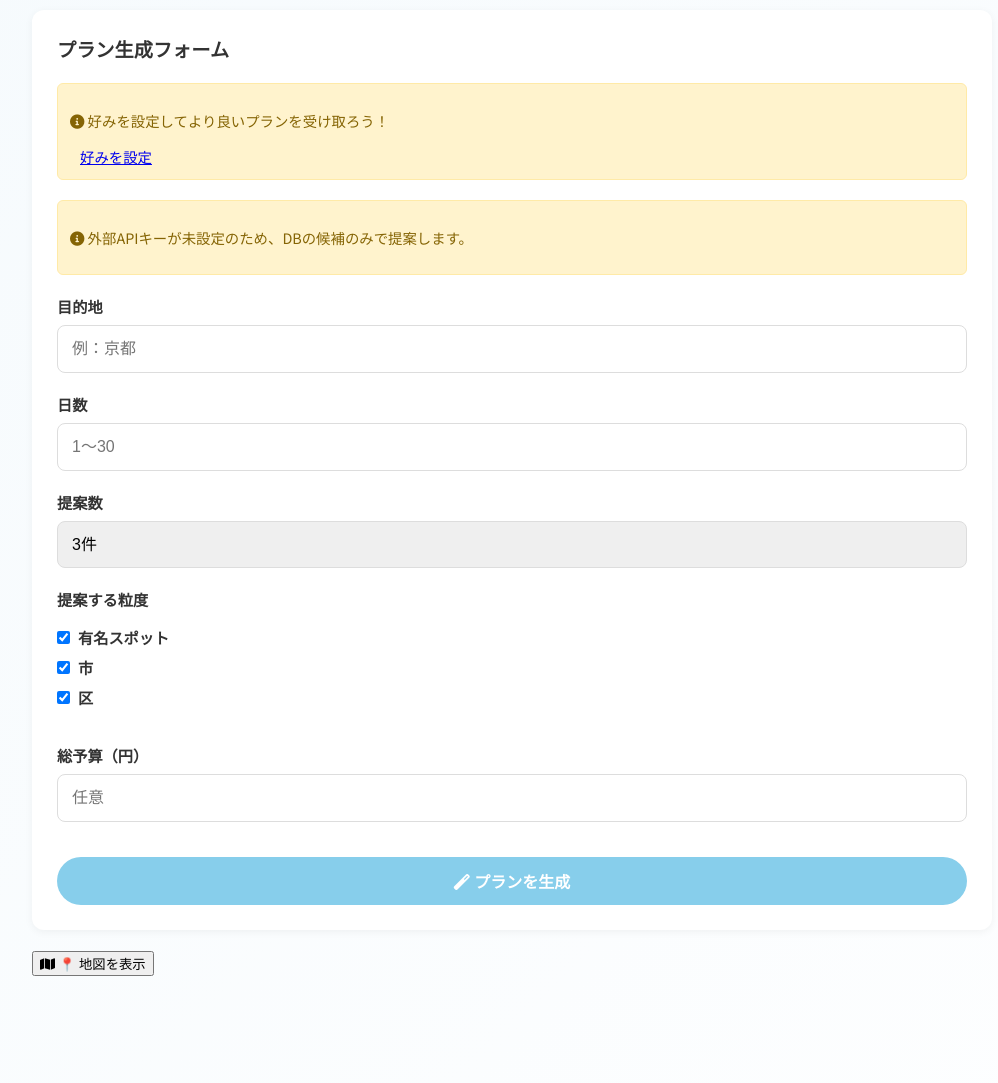
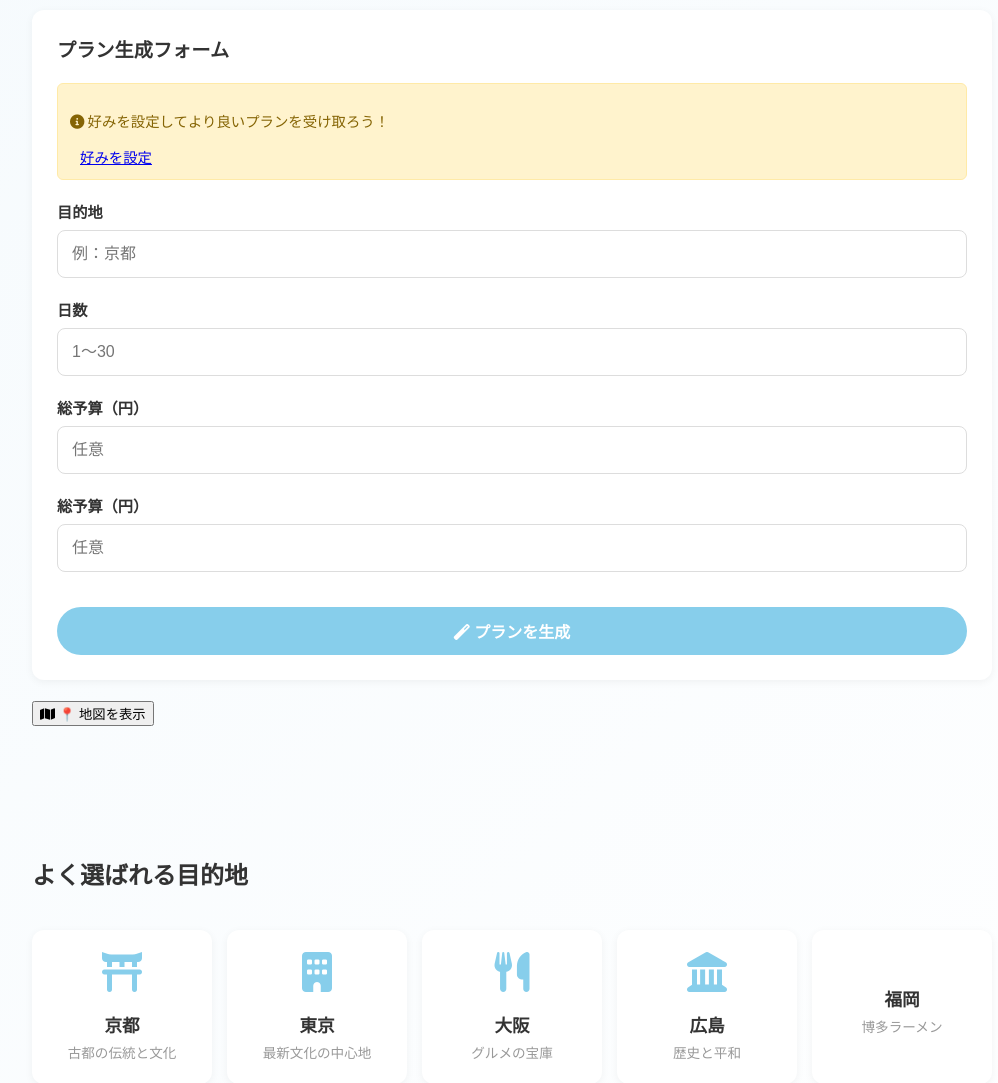
Before and after one commit to akijun1106/trip, a Django app: page /plan/suggest/ in a window 1280 px wide. Shown: the part 250-1333 px from the top of the page, without its empty margins (128-1126 px from the left). Run offline with Django 5.2, Linux system fonts and the light colour scheme; the visitor is signed in with stand-in values (Sample User, id 1).

Commit message:
Remove Google Places API and simplify plan suggestion form

```diff
--- a/travel/forms.py
+++ b/travel/forms.py
@@ -65,29 +65,3 @@ class TravelPlanRequestForm(forms.Form):
             'placeholder': '任意',
         })
     )
-
-    AREA_LEVEL_CHOICES = [
-        ('spot', '有名スポット'),
-        ('city', '市'),
-        ('ward', '区'),
-    ]
-    area_levels = forms.MultipleChoiceField(
-        label='提案する粒度',
-        choices=AREA_LEVEL_CHOICES,
-        widget=forms.CheckboxSelectMultiple(attrs={'class': 'form-check-input'}),
-        initial=['spot', 'city', 'ward'],
-        required=False,
-    )
-
-    SUGGESTION_COUNT_CHOICES = [
-        ('1', '1件'),
-        ('2', '2件'),
-        ('3', '3件'),
-    ]
-    suggestion_count = forms.ChoiceField(
-        label='提案数',
-        choices=SUGGESTION_COUNT_CHOICES,
-        initial='3',
-        widget=forms.Select(attrs={'class': 'form-control'}),
-        required=False,
-    )
--- a/travel/templates/travel/plan_suggestion.html
+++ b/travel/templates/travel/plan_suggestion.html
@@ -67,12 +67,6 @@
                     </div>
                     {% endif %}
 
-                    {% if not api_available %}
-                    <div class="preference-warning">
-                        <p><i class="fas fa-info-circle"></i> 外部APIキーが未設定のため、DBの候補のみで提案します。</p>
-                    </div>
-                    {% endif %}
-
                     <form method="post" class="custom-form">
                         {% csrf_token %}
 
@@ -87,15 +81,8 @@
                         </div>
 
                         <div class="form-group">
-                            <label>{{ form.suggestion_count.label }}</label>
-                            {{ form.suggestion_count }}
-                        </div>
-
-                        <div class="form-group">
-                            <label>{{ form.area_levels.label }}</label>
-                            <div class="form-check-group">
-                                {{ form.area_levels }}
-                            </div>
+                            <label>{{ form.budget.label }}</label>
+                            {{ form.budget }}
                         </div>
 
                         <div class="form-group">
@@ -108,24 +95,6 @@
                         </button>
                     </form>
                 </div>
-
-                {% if suggestions %}
-                <div class="suggestion-box">
-                    <div class="suggestion-header">
-                        <h3><i class="fas fa-lightbulb"></i> AIおすすめ候補</h3>
-                        <span class="suggestion-meta">{{ suggestions|length }}件</span>
-                    </div>
-                    <div class="suggestion-list">
-                        {% for item in suggestions %}
-                        <div class="suggestion-item">
-                            <span class="suggestion-badge">{{ item.label }}</span>
-                            <span class="suggestion-name">{{ item.name }}</span>
-                        </div>
-                        {% endfor %}
-                    </div>
-                    <p class="suggestion-note">この候補をプラン本文に自動で反映しています。</p>
-                </div>
-                {% endif %}
 
                 <!-- 地図ボタン -->
                 <div style="margin-top: 20px;">
--- a/travel/views.py
+++ b/travel/views.py
@@ -15,10 +15,6 @@ from django.conf import settings
 from .plan_generator import generate_travel_plan
 from geopy.distance import geodesic
 from django.contrib.auth.decorators import login_required
-from urllib.parse import urlencode
-from urllib.request import Request, urlopen
-import re
-from collections import Counter
 
 # ホーム画面（おすすめ表示） - ログイン必須
 @login_required(login_url='login')
@@ -177,8 +173,6 @@ def plan_suggestion(request):
     user_preference = UserPreference.objects.filter(user=request.user).first()
     generated_plan = None
     form = TravelPlanRequestForm()
-    api_available = bool(settings.GOOGLE_PLACES_API_KEY)
-    suggestions_for_view = None
 
     if request.method == 'POST':
         form = TravelPlanRequestForm(request.POST)
@@ -186,24 +180,14 @@ def plan_suggestion(request):
             destination = form.cleaned_data['destination']
             days = form.cleaned_data['days']
             budget = form.cleaned_data.get('budget') or None
-            suggestion_count = int(form.cleaned_data.get('suggestion_count') or 3)
-            area_levels = form.cleaned_data.get('area_levels') or ['spot', 'city', 'ward']
 
-            suggestions = _build_place_suggestions(
-                destination=destination,
-                user_preference=user_preference,
-                area_levels=area_levels,
-                suggestion_count=suggestion_count,
-            )
-            suggestions_for_view = suggestions
-
-            # プラン生成
+            # プラン生成（Google API不使用）
             plan_data = generate_travel_plan(
                 destination,
                 days,
                 user_preference,
                 budget,
-                suggestions=suggestions,
+                suggestions=None,
             )
 
             # プランをデータベースに保存
@@ -222,161 +206,7 @@ def plan_suggestion(request):
         'form': form,
         'generated_plan': generated_plan,
         'user_preference': user_preference,
-        'api_available': api_available,
-        'suggestions': suggestions_for_view,
     })
-
-
-def _fetch_google_places(destination):
-    api_key = settings.GOOGLE_PLACES_API_KEY
-    if not api_key:
-        return []
-
-    cache_key = f"places:txt:{destination}"
-    cached = cache.get(cache_key)
-    if cached is not None:
-        return cached
-
-    query = f"{destination} 観光名所"
-    params = {
-        'query': query,
-        'key': api_key,
-        'language': 'ja',
-        'region': 'jp',
-    }
-    url = f"https://maps.googleapis.com/maps/api/place/textsearch/json?{urlencode(params)}"
-
-    try:
-        request = Request(url, headers={'User-Agent': 'Mozilla/5.0'})
-        with urlopen(request, timeout=8) as response:
-            data = json.loads(response.read().decode('utf-8'))
-    except Exception:
-        return []
-
-    results = []
-    for item in data.get('results', [])[:12]:
-        name = item.get('name')
-        address = item.get('formatted_address') or ''
-        if name:
-            results.append({'name': name, 'address': address})
-
-    cache.set(cache_key, results, 60 * 60)
-    return results
-
-
-def _extract_city_ward(address):
-    if not address:
-        return []
-    tokens = re.findall(r'[^\s,]+?[市区]', address)
-    return tokens
-
-
-def _collect_db_candidates(destination):
-    names = list(Destination.objects.values_list('name', flat=True))
-    names += list(TravelPost.objects.values_list('start_point', flat=True))
-    names += list(TravelPost.objects.values_list('end_point', flat=True))
-    filtered = [name for name in names if name and destination in name]
-    return filtered
-
-
-def _get_activity_keywords(activity):
-    return {
-        'shopping': ['商店街', 'モール', '百貨店', 'アウトレット', '駅'],
-        'culture': ['神社', '寺', '美術館', '博物館', '城', '庭園'],
-        'nature': ['公園', '湖', '山', '海', '渓谷'],
-        'nightlife': ['夜景', 'バー', '居酒屋', 'クラブ'],
-        'relax': ['温泉', 'スパ', 'カフェ'],
-        'sports': ['スタジアム', 'アリーナ', 'スキー'],
-        'sightseeing': ['タワー', '城', '寺', '神社', '公園', '展望台'],
-    }.get(activity, [])
-
-
-def _build_place_suggestions(destination, user_preference, area_levels, suggestion_count):
-    activity = user_preference.favorite_activity if user_preference else 'sightseeing'
-    activity_keywords = _get_activity_keywords(activity)
-
-    popularity_sources = list(TravelPost.objects.values_list('start_point', flat=True))
-    popularity_sources += list(TravelPost.objects.values_list('end_point', flat=True))
-    popularity = Counter([name for name in popularity_sources if name])
-
-    api_places = _fetch_google_places(destination)
-    api_spots = [place['name'] for place in api_places if place.get('name')]
-    api_city_ward = []
-    for place in api_places:
-        api_city_ward.extend(_extract_city_ward(place.get('address', '')))
-
-    db_candidates = _collect_db_candidates(destination)
-
-    def split_levels(candidates):
-        spots = []
-        cities = []
-        wards = []
-        for name in candidates:
-            if name.endswith('市'):
-                cities.append(name)
-            elif name.endswith('区'):
-                wards.append(name)
-            else:
-                spots.append(name)
-        return spots, cities, wards
-
-    db_spots, db_cities, db_wards = split_levels(db_candidates)
-    api_cities = [name for name in api_city_ward if name.endswith('市')]
-    api_wards = [name for name in api_city_ward if name.endswith('区')]
-
-    def rank_candidates(candidates, label, base_score):
-        ranked = []
-        seen = set()
-        for name in candidates:
-            if not name or name in seen:
-                continue
-            seen.add(name)
-            score = base_score
-            if destination in name:
-                score += 3
-            for keyword in activity_keywords:
-                if keyword in name:
-                    score += 2
-            score += min(popularity.get(name, 0), 3)
-            ranked.append({'name': name, 'label': label, 'score': score})
-        return ranked
-
-    suggestions = []
-    if 'spot' in area_levels:
-        suggestions.extend(rank_candidates(api_spots + db_spots, 'スポット', 2))
-    if 'city' in area_levels:
-        suggestions.extend(rank_candidates(api_cities + db_cities, '市', 1))
-    if 'ward' in area_levels:
-        suggestions.extend(rank_candidates(api_wards + db_wards, '区', 1))
-
-    suggestions.sort(key=lambda item: (-item['score'], item['name']))
-    if suggestions:
-        return suggestions[:suggestion_count]
-
-    fallback_map = {
-        '東京': {
-            'spot': ['渋谷', '池袋', '浅草', '新宿', '銀座'],
-            'ward': ['渋谷区', '新宿区', '豊島区'],
-        },
-        '大阪': {
-            'spot': ['道頓堀', '心斎橋', '大阪城', '梅田'],
-            'city': ['大阪市'],
-        },
-        '京都': {
-            'spot': ['清水寺', '伏見稲荷大社', '金閣寺', '祇園'],
-            'city': ['京都市'],
-        },
-    }
-
-    fallback = fallback_map.get(destination, {})
-    fallback_suggestions = []
-    for level in area_levels:
-        names = fallback.get(level, [])
-        label = 'スポット' if level == 'spot' else '市' if level == 'city' else '区'
-        for name in names:
-            fallback_suggestions.append({'name': name, 'label': label, 'score': 1})
-
-    return fallback_suggestions[:suggestion_count]
 
 
 @login_required(login_url='login')
```
